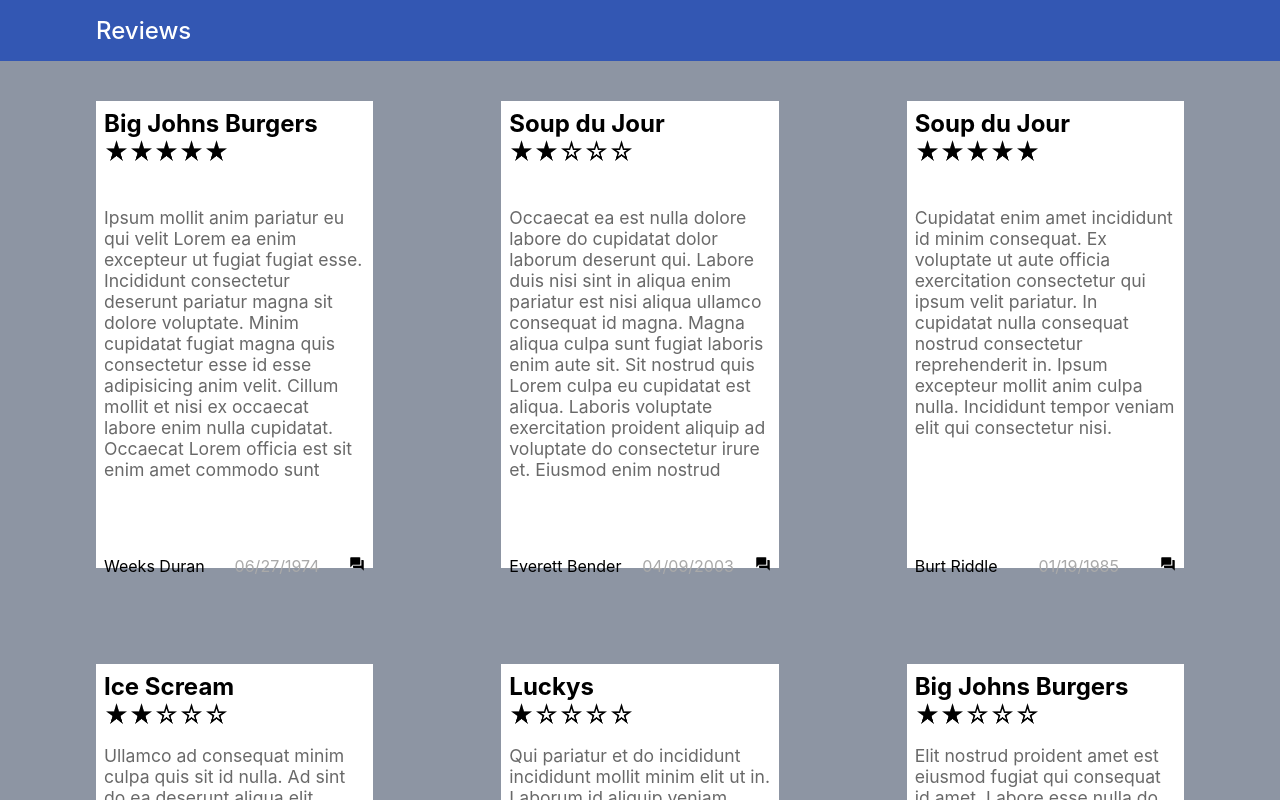
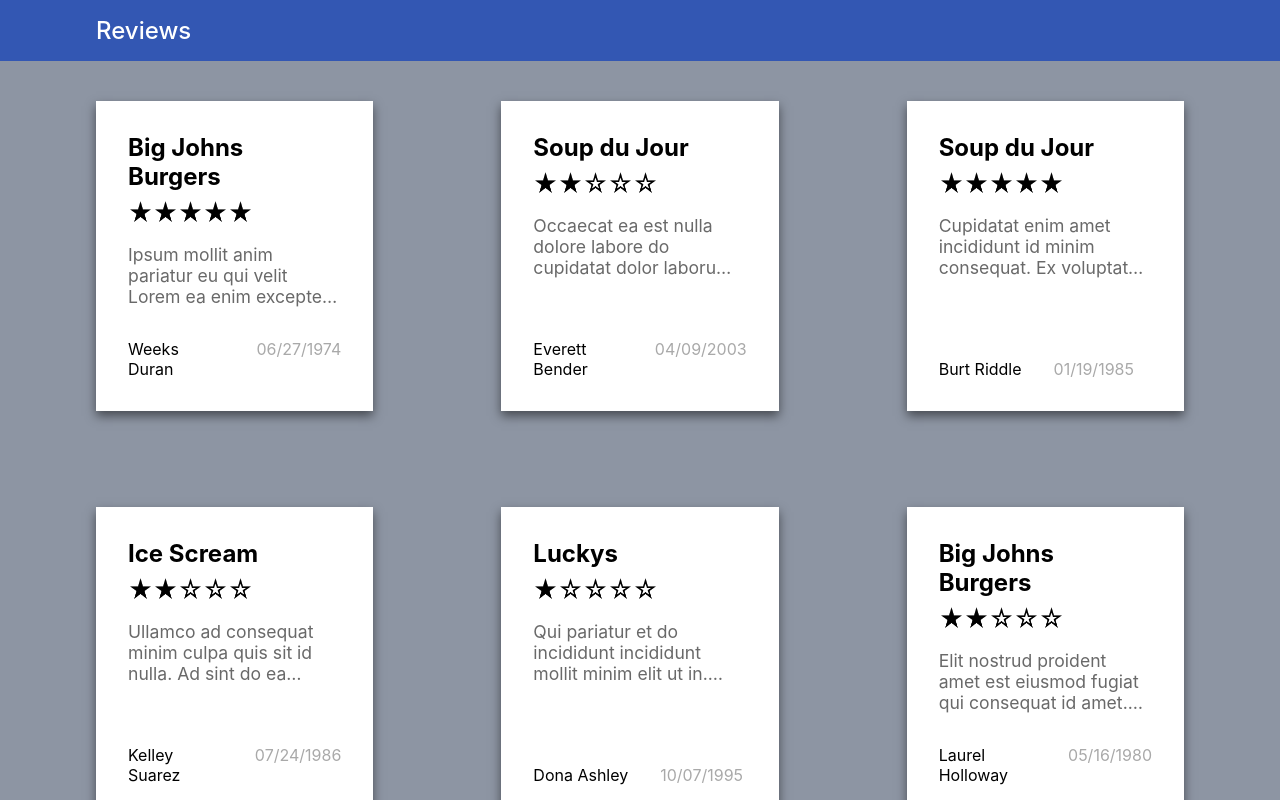
Before and after one commit to Andrew-Tolentino/rt-coding-challenge, a React (Create React App) app: page / in a window 1280 px wide. Shown: the top 800 px of the page. Built offline with nearby package versions, Linux system fonts and the light colour scheme.

Commit message:
Add ellipses for overflow

```diff
--- a/src/pages/reviews-page/reviews-page.component.jsx
+++ b/src/pages/reviews-page/reviews-page.component.jsx
@@ -27,7 +27,7 @@ const ReviewsPage = () => {
   return (
     <div className="ReviewsPageContainer">
       {reviews.map((review) => {
-        const { reviewId, author, place, publishedDate, rating, content } = review;
+        const { reviewId, author, place, publishedDate, rating, content, response } = review;
         return (
           <ReviewCard
             key={`${reviewId}_${publishedDate}`}
@@ -37,7 +37,9 @@ const ReviewsPage = () => {
             publishedDate={publishedDate}
             rating={rating}
             content={content}
+            hasResponse={response !== undefined}
             onClick={() => navigate(`/${reviewId}`)}
+            overflow={true}
           />
         );
       })}
--- a/src/shared/components/response-card/response-card.css
+++ b/src/shared/components/response-card/response-card.css
@@ -2,6 +2,7 @@
   padding: 1rem 2rem;
   display: flex;
   background: white;
+  box-shadow: 0px 5px 10px rgba(0, 0, 0, 0.5);
 }
 
 .ResponseCardContainer #left-side-bar {
--- a/src/shared/components/review-card/review-card.component.jsx
+++ b/src/shared/components/review-card/review-card.component.jsx
@@ -6,12 +6,6 @@ import StarOutlinedIcon from '../../../assets/star_outlined_icon.png';
 import ForumIcon from '../../../assets/forum_icon.png';
 import { getDateString } from '../../../utils/date.utils';
 
-/**
- * TODO
- *  - Add onlick method that navigates to the ReviewPage with the id of the review
- *  - Add shadowing
- *  - Use elipses for a long title / content?
- */
 const ReviewCard = ({
   reviewId,
   author,
@@ -19,16 +13,34 @@ const ReviewCard = ({
   publishedDate,
   rating,
   content,
+  hasResponse=false,
+  overflow=false,
   onClick
 }) => {
   const GenerateRatings = () => {
     const ratings = [];
     for (let i = 0; i < rating; i++) {
-      ratings.push(<img key={`${reviewId}_filled_${i}`} src={StarFilledIcon} width="25px" height="25px" alt="filled star" />);
+      ratings.push(
+        <img
+          key={`${reviewId}_filled_${i}`}
+          src={StarFilledIcon}
+          width="25px"
+          height="25px"
+          alt="filled star"
+        />
+      );
     }
 
     for (let i = ratings.length; i < 5; i++) {
-      ratings.push(<img key={`${reviewId}_outlined_${i}`} src={StarOutlinedIcon} width="25px" height="25px" alt="filled star" />);
+      ratings.push(
+        <img
+          key={`${reviewId}_outlined_${i}`}
+          src={StarOutlinedIcon}
+          width="25px"
+          height="25px"
+          alt="outlined star"
+        />
+      );
     }
 
     return ratings;
@@ -42,21 +54,23 @@ const ReviewCard = ({
           onClick();
       }}
     >
-      <div id="review-card-header">
+      <div id="review-header">
         <h2>{place}</h2>
-        <div>
+        <div id="ratings">
           {GenerateRatings()}
         </div>
       </div>
 
-      <div id="review-card-content">
-        <p>{content}</p>
+      <div id="review-content">
+        <p id={`${overflow ? "overflow" : ""}`}>{content}</p>
       </div>
 
-      <div id="review-card-footer">
-        <p>{author}</p>
-        <p id="review-card-footer-date">{getDateString(publishedDate)}</p>
-        <p><span><img src={ForumIcon} width="16px" height="16px" alt="forum" /></span></p>
+      <div id="review-footer">
+        <div style={{ display: "flex" }}>
+          <p>{author}</p>
+          <p id="review-footer-date">{getDateString(publishedDate)}</p>
+        </div>
+        {hasResponse && <img src={ForumIcon} width="16px" height="16px" alt="forum" />}
       </div>
     </div>
   );
--- a/src/shared/components/review-card/review-card.css
+++ b/src/shared/components/review-card/review-card.css
@@ -1,24 +1,41 @@
 .ReviewCardContainer {
   background: white;
-  padding: 0.5em;
-  display: grid;
-  grid-template-rows: 20% 60% 20%;
-  row-gap: 8px;
+  box-shadow: 0px 5px 10px rgba(0, 0, 0, 0.5);
+  padding: 2rem;
+  display: flex;
+  flex-direction: column;
 }
 
-.ReviewCardContainer #review-card-content {
-  overflow-y: scroll;
+.ReviewCardContainer #review-header #ratings {
+  margin-top: 0.5rem;
+}
+
+.ReviewCardContainer #review-content {
+  margin-top: 1rem;
+  padding-bottom: 2rem;
   font-size: 1.1em;
   color: #696969;
 }
 
-.ReviewCardContainer #review-card-footer {
+.ReviewCardContainer #review-content #overflow {
+  display: -webkit-box;
+  -webkit-line-clamp: 3;
+  -webkit-box-orient: vertical;
+  overflow: hidden;
+}
+
+.ReviewCardContainer .ReviewFooterContainer {
+  align-self: flex-end;
+}
+
+.ReviewCardContainer #review-footer {
+  margin-top: auto;
   display: flex;
   justify-content: space-between;
-  align-items: flex-end;
   font-size: 1em;
 }
 
-.ReviewCardContainer #review-card-footer #review-card-footer-date {
+.ReviewCardContainer #review-footer #review-footer-date {
+  margin-left: 2rem;
   color: #A9A9A9;
 }
```
